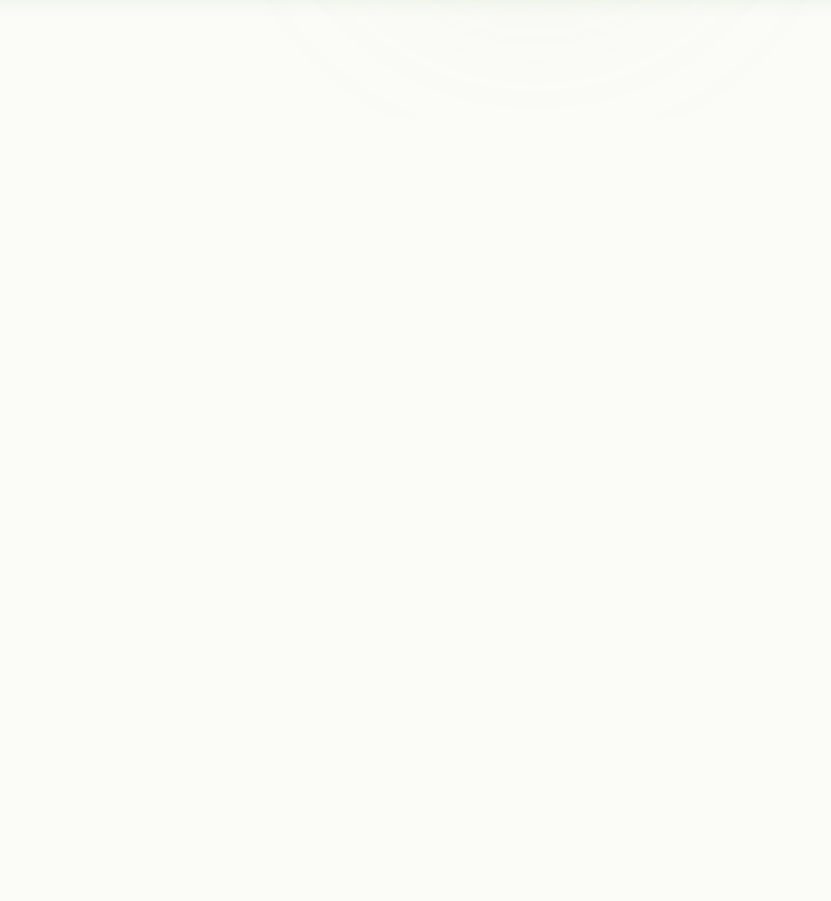
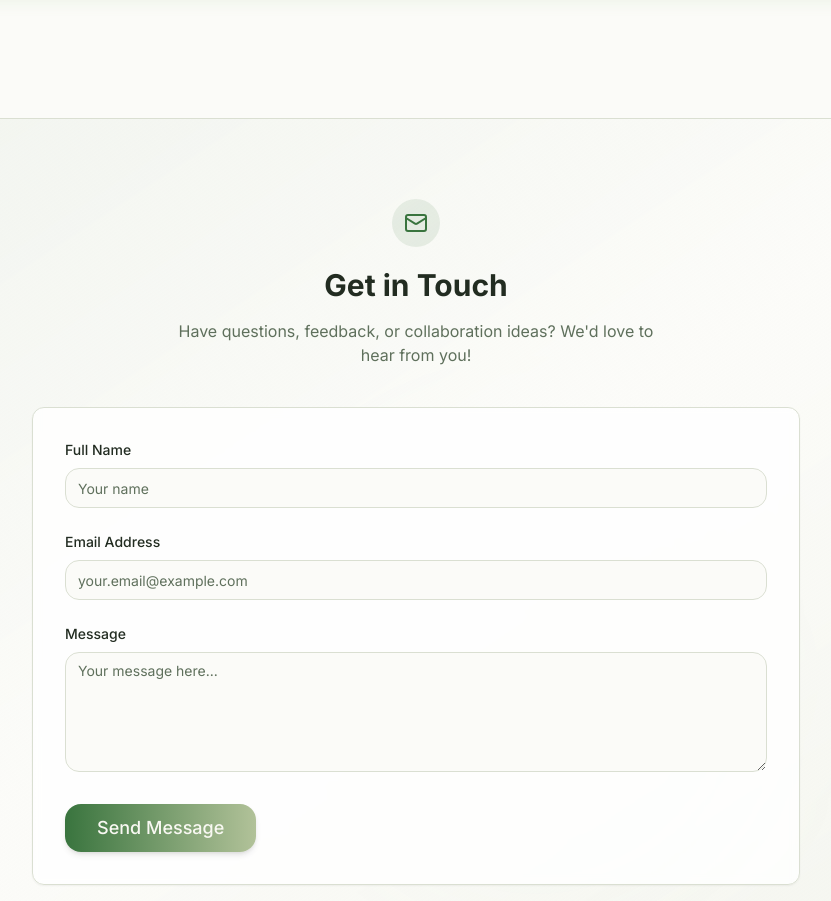
Before and after one commit to Ashutosh6123/Interactive-3D-Plant-Explorer, a React (Vite) app: page / in a window 1280 px wide. Shown: the part 1896-2797 px from the top of the page, without its empty margins (224-1055 px from the left). Before the commit the page ends 2014 px from the top, so only its background shows below. Built offline with nearby package versions, Linux system fonts and the light colour scheme; no server answers.

Commit message:
Add Contact Us section
Adds a contact form to the landing and dashboard pages, styled to match the nature-inspired theme. Includes a title, message, form fields (name, email, message), and a submit button.

```diff
--- /dev/null
+++ b/src/components/ContactSection.tsx
@@ -0,0 +1,125 @@
+
+import React, { useState } from 'react';
+import { Input } from '@/components/ui/input';
+import { Textarea } from '@/components/ui/textarea';
+import Button from '@/components/Button';
+import { Mail } from 'lucide-react';
+import { useToast } from '@/hooks/use-toast';
+
+const ContactSection = () => {
+  const [isSubmitted, setIsSubmitted] = useState(false);
+  const [formData, setFormData] = useState({
+    name: '',
+    email: '',
+    message: ''
+  });
+  const { toast } = useToast();
+
+  const handleChange = (e: React.ChangeEvent<HTMLInputElement | HTMLTextAreaElement>) => {
+    const { name, value } = e.target;
+    setFormData(prev => ({ ...prev, [name]: value }));
+  };
+
+  const handleSubmit = (e: React.FormEvent) => {
+    e.preventDefault();
+    // Form validation would go here in a real implementation
+
+    // Show success message
+    toast({
+      title: "Message Sent!",
+      description: "Thank you for reaching out. We'll get back to you soon.",
+    });
+
+    // Reset form
+    setFormData({ name: '', email: '', message: '' });
+    setIsSubmitted(true);
+
+    // Reset submitted state after 5 seconds
+    setTimeout(() => setIsSubmitted(false), 5000);
+  };
+
+  return (
+    <section className="py-20 bg-gradient-to-br from-primary/5 via-background to-accent/10 border-t border-border">
+      <div className="container mx-auto px-4">
+        <div className="max-w-3xl mx-auto">
+          <div className="text-center mb-10 animate-fade-in">
+            <div className="flex justify-center mb-5">
+              <span className="inline-flex items-center justify-center w-12 h-12 rounded-full bg-primary/10">
+                <Mail className="w-6 h-6 text-primary" />
+              </span>
+            </div>
+            <h2 className="text-3xl font-bold mb-4">Get in Touch</h2>
+            <p className="text-muted-foreground max-w-lg mx-auto">
+              Have questions, feedback, or collaboration ideas? We'd love to hear from you!
+            </p>
+          </div>
+
+          <form
+            onSubmit={handleSubmit}
+            className="space-y-6 bg-card/80 backdrop-blur-sm p-8 rounded-xl border border-border shadow-sm organic-shadow animate-fade-in"
+            style={{ animationDelay: '100ms' }}
+          >
+            <div className="space-y-2">
+              <label htmlFor="name" className="block text-sm font-medium">
+                Full Name
+              </label>
+              <Input
+                id="name"
+                name="name"
+                value={formData.name}
+                onChange={handleChange}
+                placeholder="Your name"
+                className="w-full transition-all focus-visible:ring-primary/50"
+                required
+              />
+            </div>
+
+            <div className="space-y-2">
+              <label htmlFor="email" className="block text-sm font-medium">
+                Email Address
+              </label>
+              <Input
+                id="email"
+                name="email"
+                type="email"
+                value={formData.email}
+                onChange={handleChange}
+                placeholder="your.email@example.com"
+                className="w-full transition-all focus-visible:ring-primary/50"
+                required
+              />
+            </div>
+
+            <div className="space-y-2">
+              <label htmlFor="message" className="block text-sm font-medium">
+                Message
+              </label>
+              <Textarea
+                id="message"
+                name="message"
+                value={formData.message}
+                onChange={handleChange}
+                placeholder="Your message here..."
+                className="w-full min-h-[120px] transition-all focus-visible:ring-primary/50"
+                required
+              />
+            </div>
+
+            <div className="pt-2">
+              <Button
+                type="submit"
+                variant="gradient"
+                size="lg"
+                className="w-full md:w-auto transition-all hover:shadow-lg"
+              >
+                Send Message
+              </Button>
+            </div>
+          </form>
+        </div>
+      </div>
+    </section>
+  );
+};
+
+export default ContactSection;
--- a/src/pages/Dashboard.tsx
+++ b/src/pages/Dashboard.tsx
@@ -1,6 +1,7 @@
 
 import { useEffect } from 'react';
 import ModelCard from '@/components/ModelCard';
+import ContactSection from '@/components/ContactSection';
 import { Leaf } from 'lucide-react';
 
 // Placeholder data for the models
@@ -75,6 +76,9 @@ const Dashboard = () => {
           ))}
         </div>
       </div>
+
+      {/* Contact Section */}
+      <ContactSection />
     </div>
   );
 };
--- a/src/pages/LandingPage.tsx
+++ b/src/pages/LandingPage.tsx
@@ -2,6 +2,7 @@
 import { Link } from 'react-router-dom';
 import GradientBackground from '@/components/GradientBackground';
 import Button from '@/components/Button';
+import ContactSection from '@/components/ContactSection';
 import { ArrowRight, Leaf, Brain, BookOpen, Sun, Droplets, Sprout, Mountain } from 'lucide-react';
 
 const LandingPage = () => {
@@ -126,6 +127,9 @@ const LandingPage = () => {
           </Button>
         </div>
       </div>
+
+      {/* Contact Section */}
+      <ContactSection />
     </GradientBackground>
   );
 };
```
